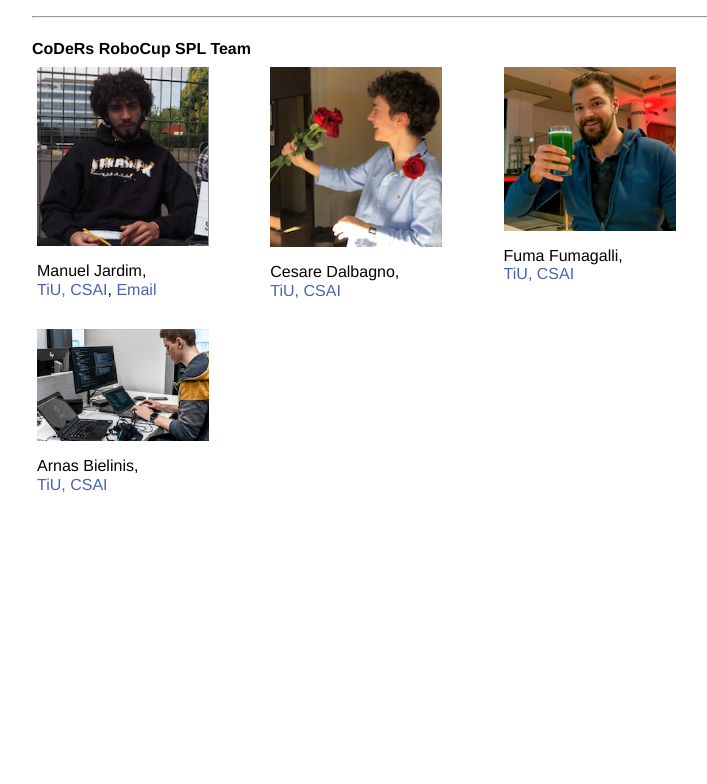
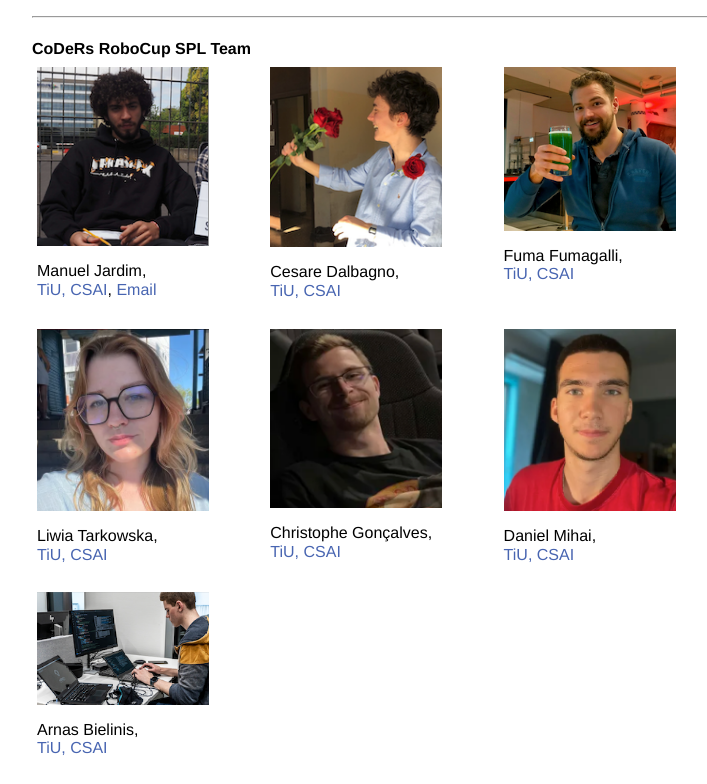
Before and after one commit to coders-group-eu/coders-robocup-website, a plain HTML site: page team.html in a window 1280 px wide. Shown: the part 471-1255 px from the top of the page, without its empty margins (258-965 px from the left). Before the commit the page ends 1004 px from the top, so only its background shows below. Drawn offline with Linux system fonts and the light colour scheme.

Commit message:
added new members

```diff
--- a/team.html
+++ b/team.html
@@ -63,6 +63,27 @@
 
 
 
+<div class="row2">
+
+
+	 <div class="column2">
+	    <img class="headshot2" src="assets/members/liwia.png" />
+	        <p > Liwia Tarkowska,  <br> <a class='link' href="https://www.tilburguniversity.edu/about/schools/tshd/departments/dca">TiU, CSAI</a></p>
+	 </div>
+
+	 	<div class="column2">
+	    <img class="headshot2" src="assets/members/christophe.png" />
+	        <p > Christophe Gonçalves,  <br>  <a class='link' href="https://www.tilburguniversity.edu/about/schools/tshd/departments/dca">TiU, CSAI</a></p>
+	 </div>
+
+	  <div class="column2">
+	    <img class="headshot2" src="assets/members/dani.png" />
+	        <p > Daniel Mihai,  <br> <a class='link' href="https://www.tilburguniversity.edu/about/schools/tshd/departments/dca">TiU, CSAI</a></p>
+	 	</div>
+	</div>
+
+
+
 
 		<div class="row2">
 	  <div class="column2">
```
Also changed, not shown: assets/members/christophe.png (added), assets/members/dani.png (added), assets/members/liwia.png (added).
